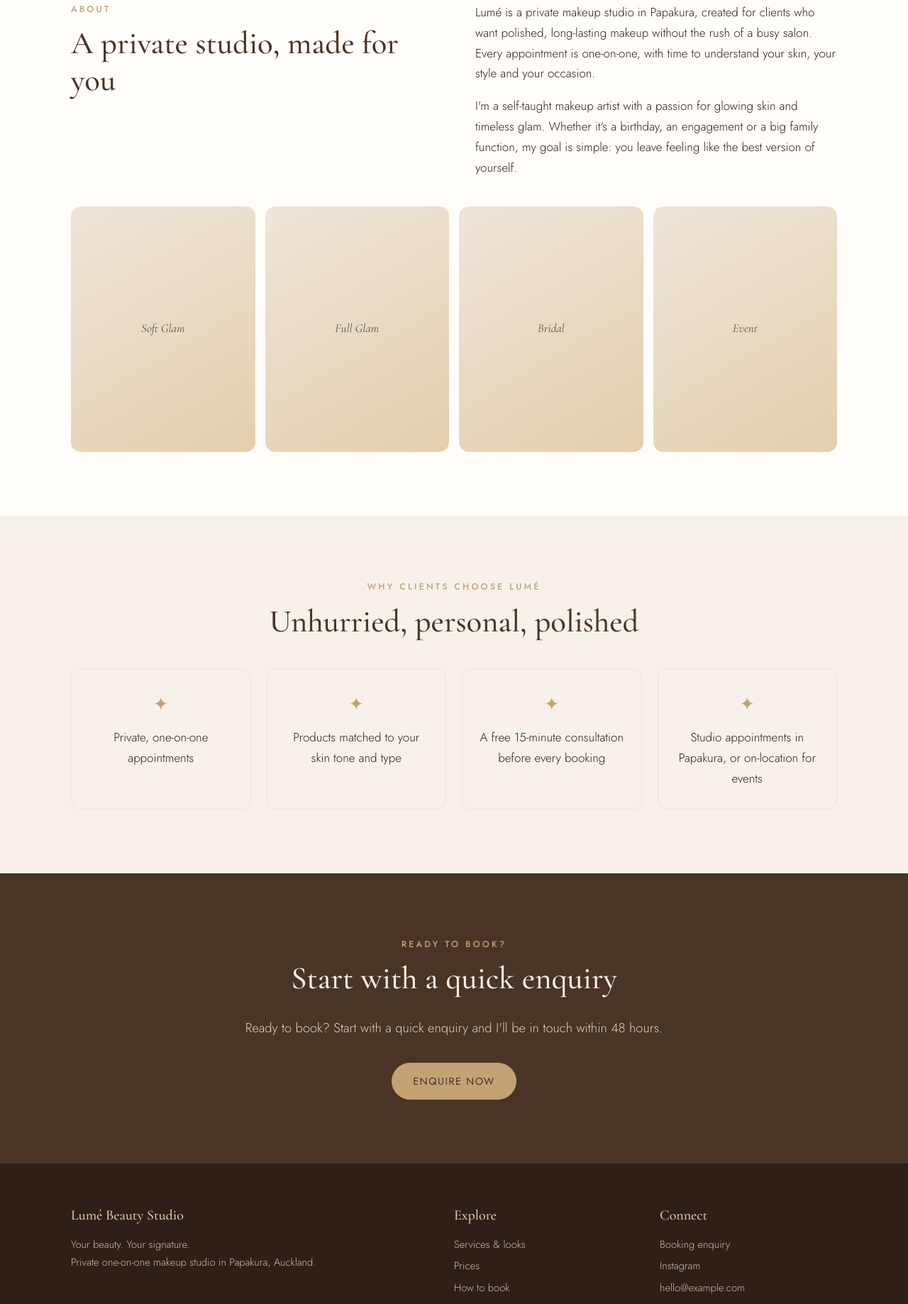
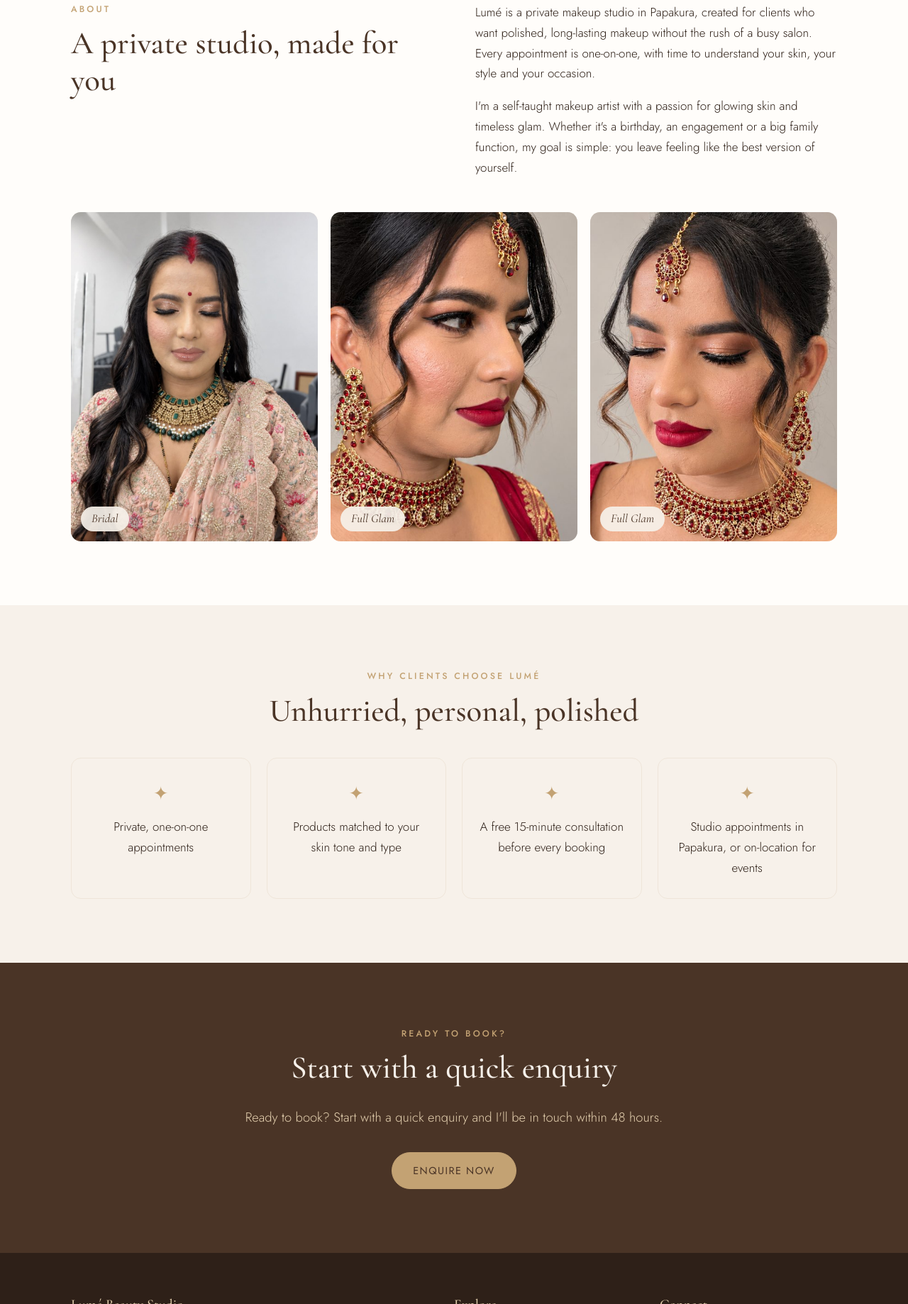
Before and after one commit to shanyaakriti-bit/Lume.beauty, a plain HTML site: page index.html in a window 1280 px wide. Shown: the part 962-2800 px from the top of the page at 71% size. Drawn offline with nearby package versions, Linux system fonts and the light colour scheme.

Commit message:
Add booking links, Instagram, email and portfolio photos
Connect every Enquire button to the Google Form, embed the availability
calendar, link Instagram and email, and replace the hero and gallery
placeholders with real work.

Co-Authored-By: Claude Opus 5.5 <noreply@anthropic.com>
Claude-Session: https://claude.ai/code/session_01VbeUcHssYPdH2mRFMd7Gte

```diff
--- a/css/styles.css
+++ b/css/styles.css
@@ -53,7 +53,7 @@ p+p{margin-top:1em}
 .hero .tagline{font-family:var(--serif);font-style:italic;font-size:1.8rem;color:var(--gold);margin:.3em 0 .6em}
 .hero p.lead{font-size:1.15rem;max-width:32em;color:var(--cocoa-2)}
 .hero-art{aspect-ratio:4/5;border-radius:200px 200px var(--radius) var(--radius);background:linear-gradient(160deg,var(--gold-soft),var(--cocoa-2));position:relative;overflow:hidden}
-.hero-art img{width:100%;height:100%;object-fit:cover}
+.hero-art img{width:100%;height:100%;object-fit:cover;object-position:50% 30%}
 .hero-art .mono{position:absolute;inset:0;display:grid;place-items:center;font-family:var(--serif);font-size:7rem;color:rgba(255,253,250,.75)}
 @media(max-width:800px){.hero-grid{grid-template-columns:1fr}.hero-art{max-width:340px;margin:0 auto}.hero{padding:56px 0 64px}}
 
@@ -77,10 +77,12 @@ section.dark h2{color:var(--cream)}
 @media(max-width:520px){.features{grid-template-columns:1fr}}
 
 /* gallery */
-.gallery{display:grid;grid-template-columns:repeat(4,1fr);gap:14px;margin-top:40px}
-.gallery figure{aspect-ratio:3/4;border-radius:var(--radius);overflow:hidden;background:linear-gradient(150deg,var(--cream-2),var(--gold-soft));display:grid;place-items:center;color:var(--cocoa-2);font-family:var(--serif);font-style:italic}
-.gallery img{width:100%;height:100%;object-fit:cover}
-@media(max-width:700px){.gallery{grid-template-columns:1fr 1fr}}
+.gallery{display:grid;grid-template-columns:repeat(3,1fr);gap:18px;margin-top:48px}
+.gallery figure{aspect-ratio:3/4;border-radius:var(--radius);overflow:hidden;background:var(--cream-2);position:relative}
+.gallery img{width:100%;height:100%;object-fit:cover;transition:transform .5s}
+.gallery figure:hover img{transform:scale(1.03)}
+.gallery figcaption{position:absolute;left:14px;bottom:14px;background:rgba(247,241,234,.92);color:var(--cocoa);font-family:var(--serif);font-style:italic;font-size:1.05rem;padding:.2em .9em;border-radius:999px}
+@media(max-width:700px){.gallery{display:flex;overflow-x:auto;scroll-snap-type:x mandatory;gap:12px;margin-left:-20px;margin-right:-20px;padding:0 20px}.gallery figure{flex:0 0 72%;scroll-snap-align:center}}
 
 /* cards */
 .cards{display:grid;grid-template-columns:repeat(2,1fr);gap:26px}
--- a/index.html
+++ b/index.html
@@ -40,7 +40,7 @@
         <a class="btn btn-ghost" href="services.html">View services</a>
       </div>
     </div>
-    <div class="hero-art"><div class="mono">L</div><!-- Replace with: <img src="images/hero.jpg" alt="Soft glam makeup by Lumé"> --></div>
+    <div class="hero-art"><img src="images/hero.jpg" alt="Soft glam makeup with shimmer eyes and a mauve lip by Lumé" fetchpriority="high"></div>
   </div>
 </section>
 
@@ -57,8 +57,9 @@
   </div>
   <div class="container">
     <div class="gallery">
-      <!-- Swap each figure for your own work, e.g. <figure><img src="images/look-1.jpg" alt="Full glam for an engagement"></figure> -->
-      <figure>Soft Glam</figure><figure>Full Glam</figure><figure>Bridal</figure><figure>Event</figure>
+      <figure><img src="images/look-bridal.jpg" alt="Bridal makeup with bronze shimmer eyes and a glossy nude lip" loading="lazy"><figcaption>Bridal</figcaption></figure>
+      <figure><img src="images/look-glam-1.jpg" alt="Full glam with winged liner and a bold red lip" loading="lazy"><figcaption>Full Glam</figcaption></figure>
+      <figure><img src="images/look-glam-2.jpg" alt="Full glam with warm bronze eyes, lashes and a red lip" loading="lazy"><figcaption>Full Glam</figcaption></figure>
     </div>
   </div>
 </section>
--- a/js/main.js
+++ b/js/main.js
@@ -1,9 +1,9 @@
 /* ===== Edit these links once your tools are set up (see README) ===== */
 const LUME = {
-  enquiryForm: "#",          // Google Form link, e.g. https://forms.gle/xxxx
-  calendarEmbed: "",         // Google Calendar public embed URL (free/busy only)
-  instagram: "https://instagram.com/",
-  email: "hello@example.com",
+  enquiryForm: "https://docs.google.com/forms/d/e/1FAIpQLSfTn3yns8cKWUkNDZqkPrPj3pid2JXWL_lGh6eDvNz4hyxerw/viewform",
+  calendarEmbed: "https://calendar.google.com/calendar/embed?src=lumeb470%40gmail.com&ctz=Pacific%2FAuckland&mode=MONTH&showTitle=0&showPrint=0&showCalendars=0&showTabs=1",
+  instagram: "https://www.instagram.com/lume.beautynz/",
+  email: "lumeb470@gmail.com",
   introBannerUntil: "2026-12-01" // banner hides automatically from this date
 };
 
```
Also changed, not shown: images/hero.jpg (added), images/look-bridal.jpg (added), images/look-glam-1.jpg (added), images/look-glam-2.jpg (added).
